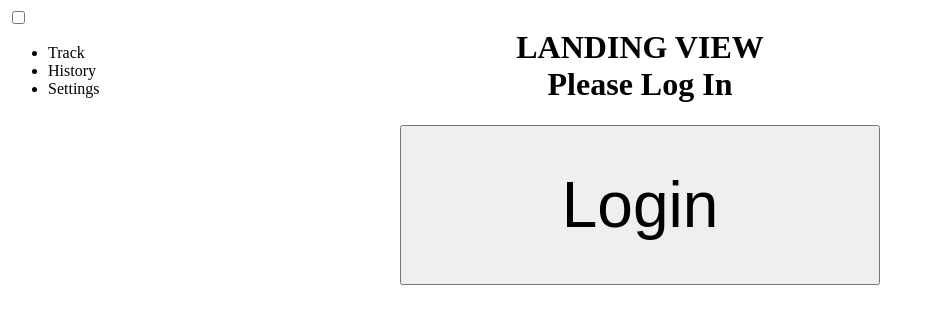
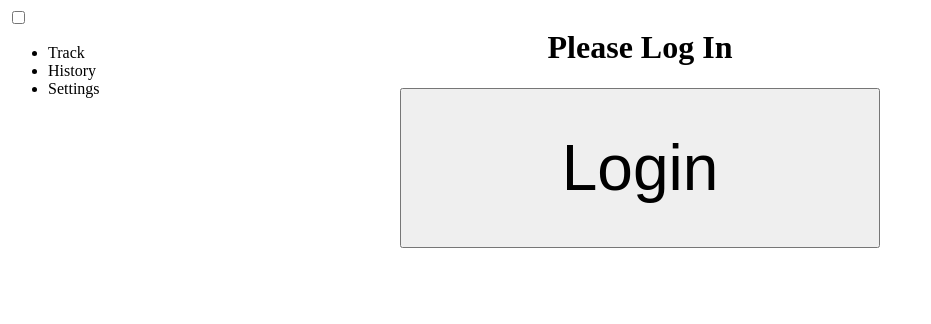
Before and after one commit to octo-shark/Client, a React app: page / in a window 1280 px wide. Shown: the top 324 px of the page, without its empty margins (0-931 px from the left). Built offline with nearby package versions, Linux system fonts and the light colour scheme; no server answers; the HTML template or start-up script is replaced by a standard one.

Commit message:
fix logout background color

```diff
--- a/client/src/app.jsx
+++ b/client/src/app.jsx
@@ -347,6 +347,7 @@ class App extends React.Component {
 
   logoutCall() {
     window.sessionStorage.clear();
+    document.body.style.background = `#606060`;
     this.setState({
       account: null,
       activities: {},
--- a/client/src/views/landingView.jsx
+++ b/client/src/views/landingView.jsx
@@ -23,7 +23,7 @@ class LandingView extends React.Component {
   render() {
     return (
       <div style={s.wrap}>
-        <h1 className='dBox'>LANDING VIEW<br/>Please Log In</h1>
+        <h1 className='dBox'>Please Log In</h1>
         <div>
           <button style={s.button} onClick={() =>this.props.loginCall()}>Login</button>
         </div>
```
